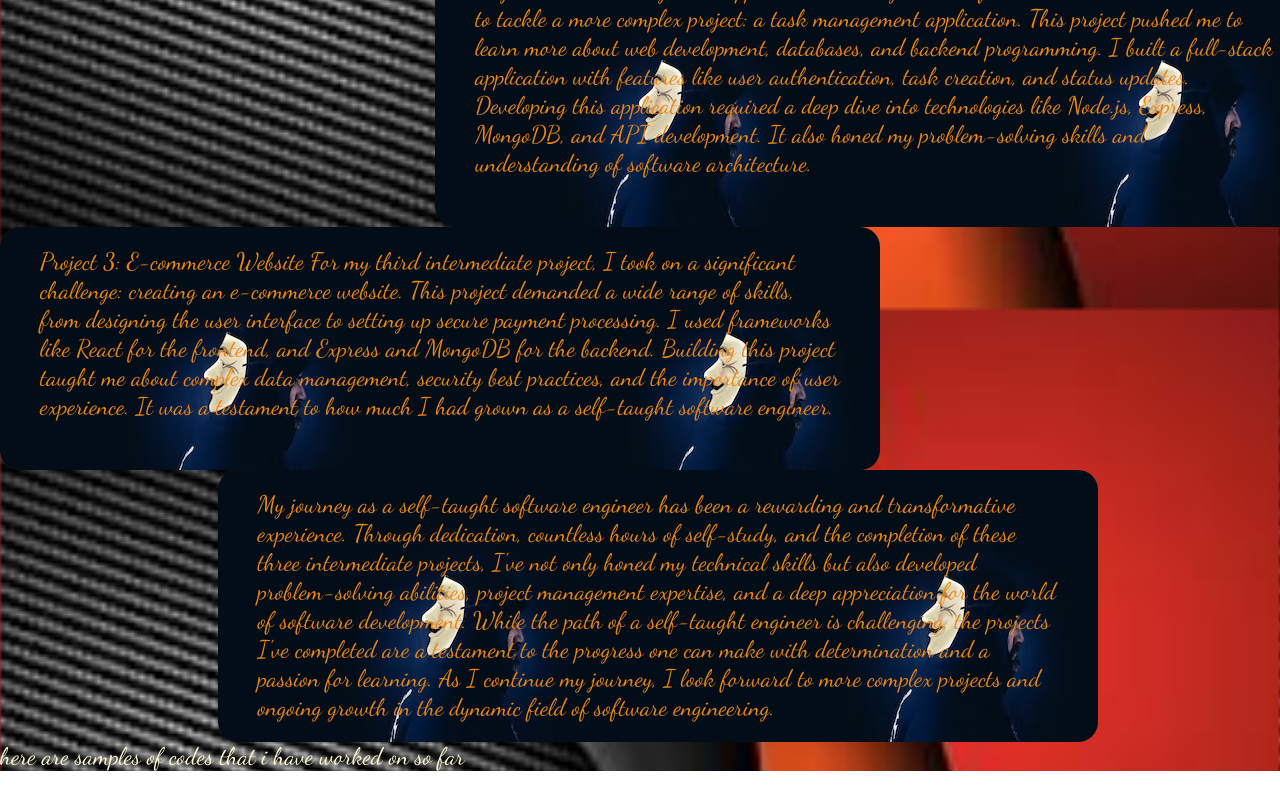
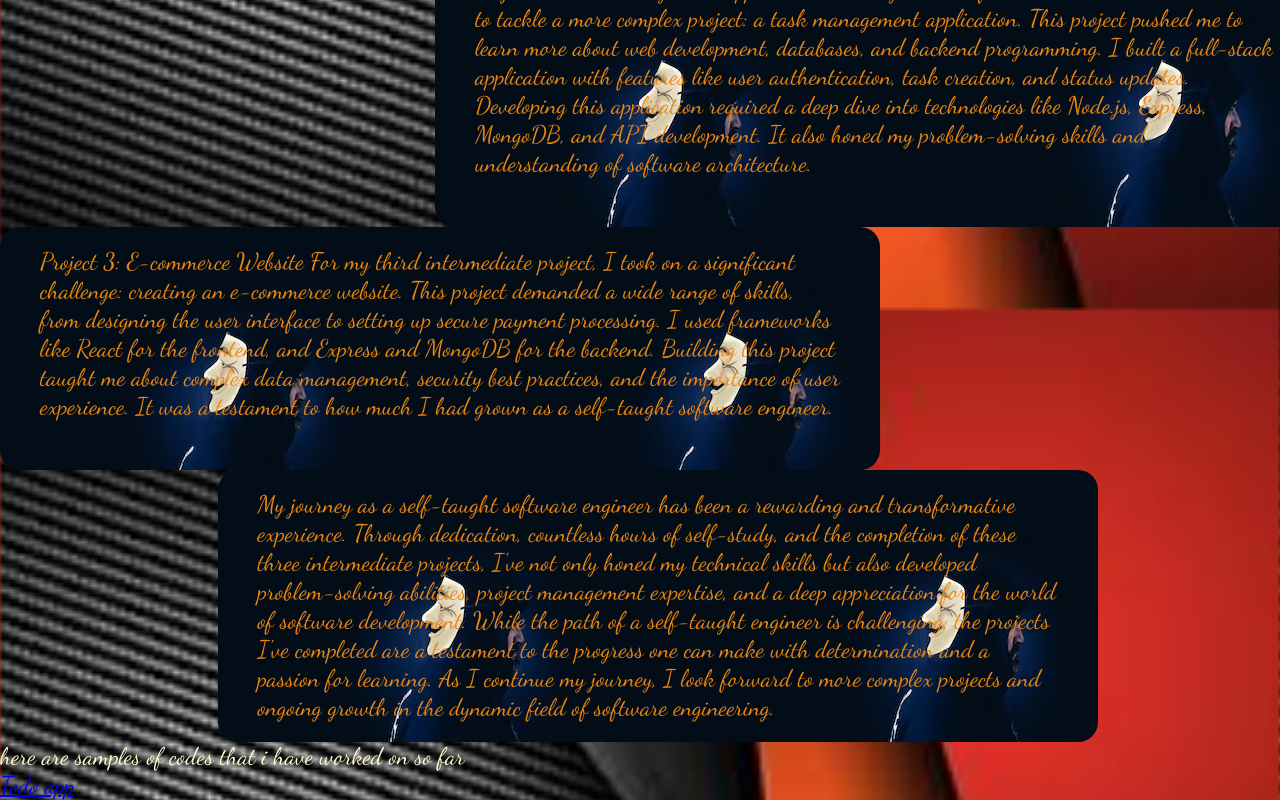
Before and after one commit to Mikedane2/portfolio-web, a plain HTML site: page index.html in a window 1280 px wide. Shown: the part 1519-2319 px from the top of the page. Before the commit the page ends 2290 px from the top, so only its background shows below. Drawn offline with Linux system fonts and the light colour scheme.

Commit message:
Update index.html

```diff
--- a/index.html
+++ b/index.html
@@ -89,6 +89,6 @@
 </div>
        <P> here are samples of codes that i have worked on so far<br>
 
-           <a href=“https://mikedane2.github.io/Todo-app/”></a></P>
+           <a href=“https://mikedane2.github.io/Todo-app/”> Todo app </a></P>
     </body>
 </html>
```
